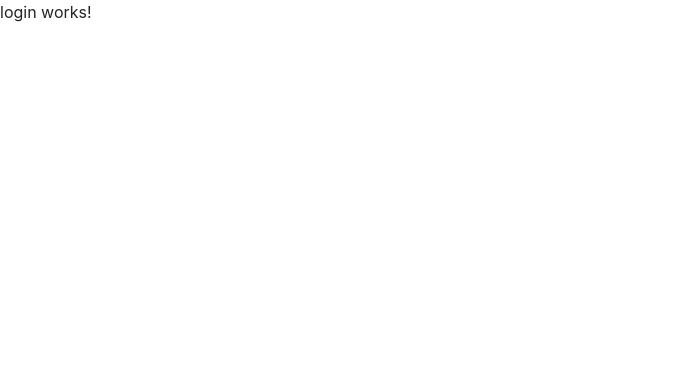
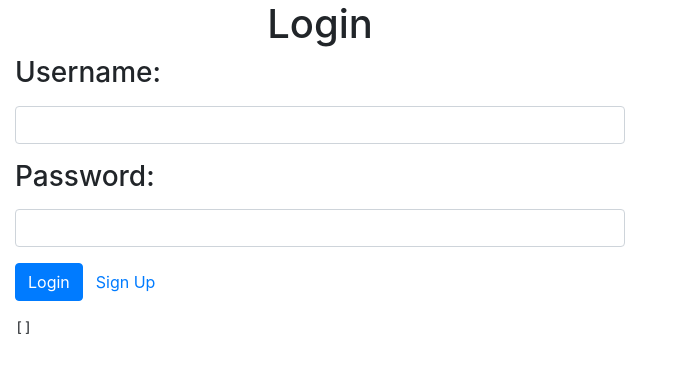
Before and after one commit to ndenefe/DB_UI_S18, an Angular app: page /Login in a window 1280 px wide. Shown: the top 372 px of the page, without its empty margins (0-687 px from the left). Built offline with nearby package versions, Linux system fonts and the light colour scheme.

Commit message:
Updated SignUp and made a basic login page

```diff
--- a/src/app/app-routes.ts
+++ b/src/app/app-routes.ts
@@ -1,4 +1,4 @@
-import { Routes } from '@angular/router';
+import { Routes, RouterLink } from '@angular/router';
 import { SignUpComponent } from './sign-up/sign-up.component';
 import {LoginComponent} from './login/login.component';
 import { ProfileComponent } from './profile/profile.component';
--- /dev/null
+++ b/src/app/domain/models/login.ts
@@ -0,0 +1,4 @@
+export class Login {
+    username?: string;
+    password?: string;
+}
--- a/src/app/login/login.component.html
+++ b/src/app/login/login.component.html
@@ -1,3 +1,26 @@
-<p>
-  login works!
-</p>
+<div class="col-md-6 col-md-offset-3">
+  <h1 class = "text-center">Login</h1>
+  <form name="form">
+      <div class="form-group">
+        <h3>
+            <label for="username">Username:</label>
+        </h3>
+        <input type="text" class="form-control" name="username" [(ngModel)]="newLogin.username"/>
+        <div *ngIf= "userCheck" class="help-block">Username is required</div>
+      </div>
+      <div class="form-group">
+        <h3>
+            <label for="password">Password:</label>
+        </h3>
+        <input type="password" class="form-control" name="password" [(ngModel)]="newLogin.password"/>
+        <div *ngIf= "passCheck" class="help-block">Password is required</div>
+      </div>
+      <div class="form-group">
+          <button class="btn btn-primary" type = "button" (click) = "login()">Login</button>
+          <a [routerLink]="['/SignUp']" class="btn btn-link">Sign Up</a>
+      </div>
+  </form>
+</div>
+<div class="col-md-4">
+    <pre>{{logins|json}}</pre>
+</div>
--- a/src/app/login/login.component.ts
+++ b/src/app/login/login.component.ts
@@ -1,15 +1,55 @@
 import { Component, OnInit } from '@angular/core';
+import { Router, RouterLink} from '@angular/router';
+import { Login } from './../domain/models/login';
 
 @Component({
   selector: 'app-login',
   templateUrl: './login.component.html',
   styleUrls: ['./login.component.css']
 })
+
 export class LoginComponent implements OnInit {
 
-  constructor() { }
+    public logins: Login[];
 
-  ngOnInit() {
-  }
+    public newLogin: Login;
 
+    public userCheck: boolean = false;
+
+    public passCheck: boolean = false;
+
+    public reset: boolean = false;
+
+    constructor() {}
+
+    ngOnInit() {
+      this.logins = [];
+      this.newLogin = {};
+    }
+
+    login() {
+      if (this.reset)
+      {
+        this.userCheck = false;
+        this.passCheck = false;
+      }
+      if (!this.newLogin.password)
+      {
+        this.passCheck = true;
+      }
+      if (!this.newLogin.username)
+      {
+        this.userCheck = true;
+      }
+      if (this.passCheck == true || this.userCheck == true)
+      {
+        this.reset = true;
+        this.newLogin = {};
+      }
+      else
+      {
+        this.logins.push(this.newLogin);
+        this.newLogin = {};
+      }
+    }
 }
--- a/src/app/sign-up/sign-up.component.html
+++ b/src/app/sign-up/sign-up.component.html
@@ -54,11 +54,12 @@
           Phone numbers
         </li>
         <li class="list-group-item"
-            *ngFor="let phone of account.phoneNumbers">
+            *ngFor="let phone of account.phoneNumbers; let i = index">
           {{ phone.number }}
-          <span class="badge badge-primary float-right">
+          <button class="btn btn-danger float-right" type="button" (click)="deleteFieldValue(i)">Delete</button>
+          <button class="btn btn-primary float-right">
             {{ phone.type }}
-          </span>
+          </button>
         </li>
         <li class="list-group-item">
           <div class="input-group">
@@ -66,9 +67,10 @@
               <div class="dropdown">
                   <button type="button" class="btn btn-default dropdown-toggle" data-toggle="dropdown">
                       <span class="caret"></span>
+                      {{ newPhone.type || 'SELECT' }}
                     </button>
                     <ul class="dropdown-menu">
-                      <li *ngFor="let type of ['home', 'fax', 'mobile']"
+                      <li *ngFor="let type of ['Home', 'Fax', 'Mobile']"
                           class="dropdown-item"
                           (click)="newPhone.type = type">
                         <a href="javascript:void(0);">
@@ -92,11 +94,11 @@
           </div>
         </li>
       </ul>
-      <br />
-      <button class="btn btn-lg btn-success btn-block" type="button">
-        Save
-      </button>
-    </div>
+    <br />
+    <button class="btn btn-lg btn-success btn-block" type="button">
+      Save
+    </button>
+    <a [routerLink]="['/Login']" class="btn btn-link btn-block">Cancel</a>
     <div class="col-md-4">
       <pre>{{account|json}}</pre>
     </div>
--- a/src/app/sign-up/sign-up.component.ts
+++ b/src/app/sign-up/sign-up.component.ts
@@ -2,6 +2,7 @@ import { Phone } from './../domain/models/phone';
 import { Component, OnInit } from '@angular/core';
 import { Account } from '../domain/models/account';
 import { Department } from '../domain/models/department';
+import { Router, RouterLink} from '@angular/router';
 
 @Component({
   selector: 'app-sign-up',
@@ -24,10 +25,9 @@ export class SignUpComponent implements OnInit {
     this.title = 'Sign Up';
     this.account = {
       name: '',
-      phoneNumbers: [
-        { number: '', type: '' }
-      ]
+      phoneNumbers: []
     };
+
     this.departments = [
       { id: 0, name: 'Democrat' },
       { id: 1, name: 'Republican' },
@@ -40,6 +40,16 @@ export class SignUpComponent implements OnInit {
   }
 
   public addPhone() {
+    if (!this.newPhone.type)
+    {
+      this.newPhone.type = "None";
+    }
     this.account.phoneNumbers.push(this.newPhone);
+    this.newPhone = {};
   }
+
+  public deleteFieldValue(index) {
+    this.account.phoneNumbers.splice(index, 1);
 }
+
+}
--- a/src/index.html
+++ b/src/index.html
@@ -2,7 +2,7 @@
 <html lang="en">
 <head>
   <meta charset="utf-8">
-  <title>Databinding</title>
+  <title>App</title>
   <base href="/">
 
   <meta name="viewport" content="width=device-width, initial-scale=1">
```
